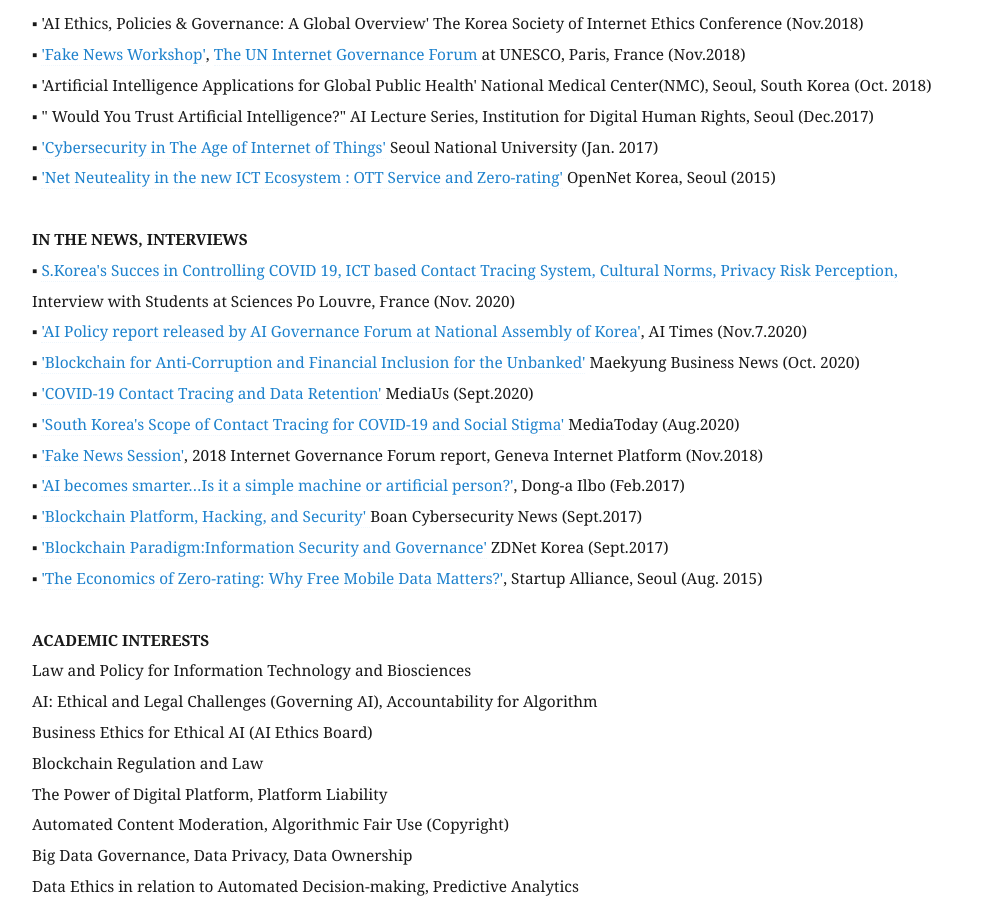
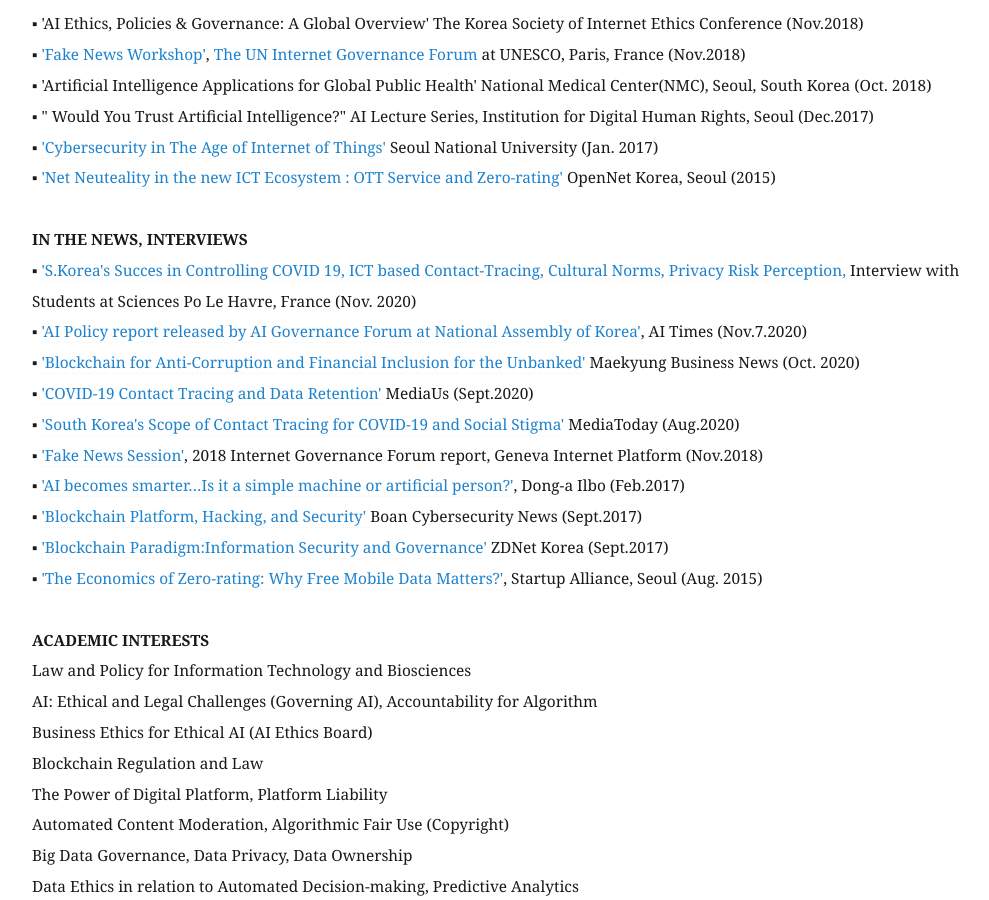
Before and after one commit to eunchangchoi/eunchangchoi.github.io, a Jekyll site: the page built from index.md, in a window 1280 px wide and 900 px high, scrolled down 3716 px. Shown: the whole window, without its empty margins (68-1057 px from the left). Built offline with Jekyll 4.4.1, drawn with Linux system fonts in a browser that asks for light colours.

Commit message:
Update index.md

```diff
--- a/index.md
+++ b/index.md
@@ -80,7 +80,7 @@
 ▪ <a href="https://opennet.or.kr/wp-content/uploads/2015/08/발표자료-Net-Neutrality-OTT-Zero-ratinghandout-2015812-.pdf">'Net Neuteality in the new ICT Ecosystem : OTT Service and Zero-rating'</a> OpenNet Korea, Seoul (2015) <br>
   <br>
  <strong> IN THE NEWS, INTERVIEWS</strong> <br>
-▪ <a href="https://soundcloud.com/zion-lee-310060380/digikorea#t=22:59"> S.Korea's Succes in Controlling COVID 19, ICT based Contact Tracing System, Cultural Norms, Privacy Risk Perception,</a> Interview with Students at Sciences Po Louvre, France (Nov. 2020) <br>
+▪ <a href="https://soundcloud.com/zion-lee-310060380/digikorea#t=22:59"> 'S.Korea's Succes in Controlling COVID 19, ICT based Contact-Tracing, Cultural Norms, Privacy Risk Perception,</a> Interview with Students at Sciences Po Le Havre, France (Nov. 2020) <br>
 ▪ <a href="http://www.aitimes.com/news/articleView.html?idxno=133368"> 'AI Policy report released by AI Governance Forum at National Assembly of Korea'</a>, AI Times (Nov.7.2020)<br>
 ▪ <a href="https://www.mk.co.kr/news/economy/view/2020/10/1097127/">'Blockchain for Anti-Corruption and Financial Inclusion for the Unbanked'</a> Maekyung Business News (Oct. 2020)<br>
 ▪ <a href="http://www.mediaus.co.kr/news/articleView.html?idxno=192351"> 'COVID-19 Contact Tracing and Data Retention'</a> MediaUs (Sept.2020) <br>
```
